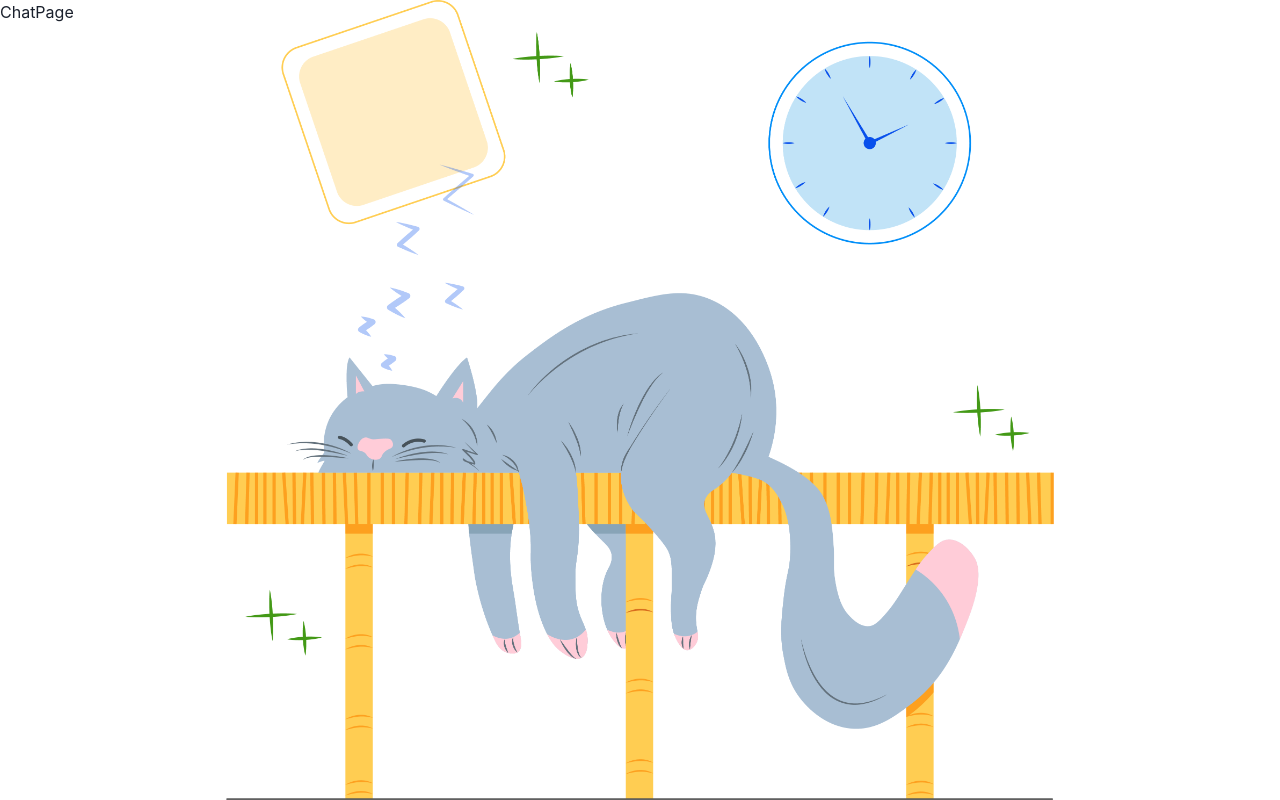
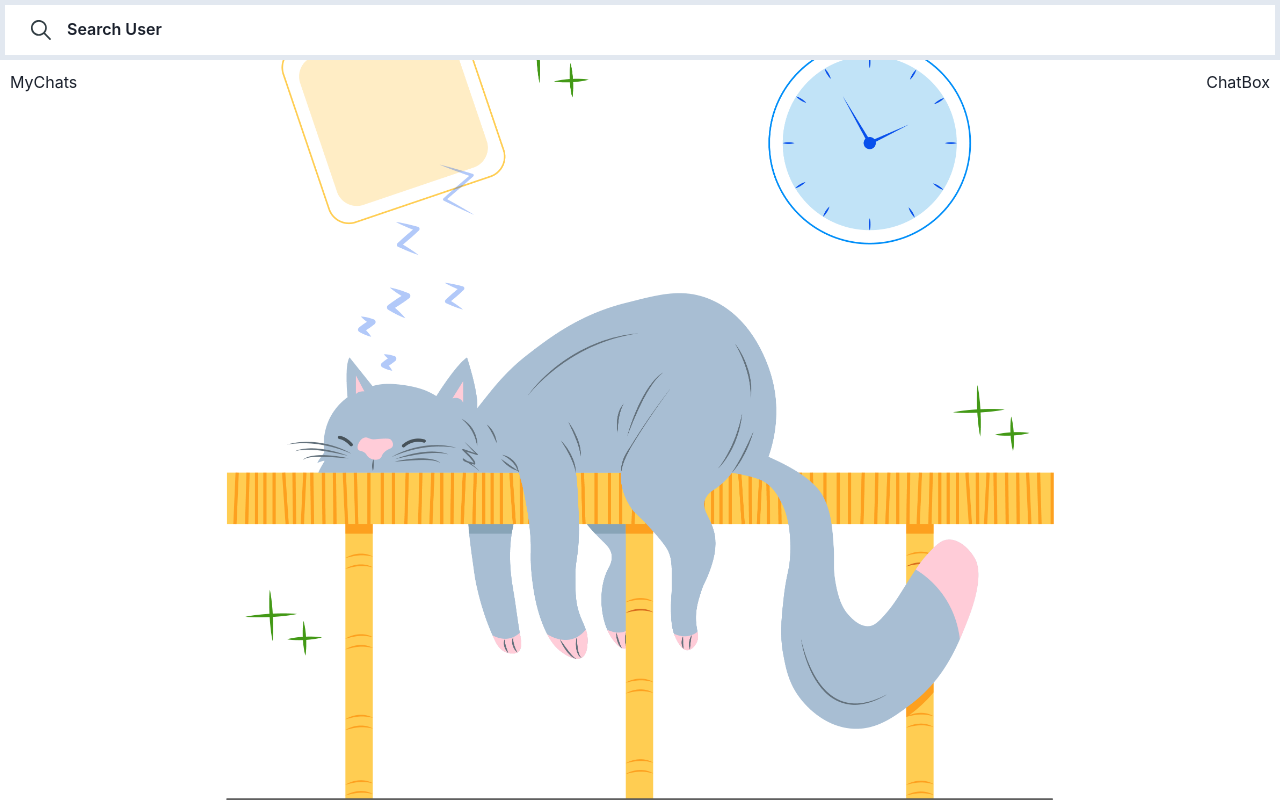
Before and after one commit to PersonalProject-06/back-end, a React (Vite) app in the folder front/: page /chat in a window 1280 px wide. Built offline with nearby package versions, Linux system fonts and the light colour scheme; sample sign-in values are in the browser's storage.

Commit message:
styling chat page

```diff
--- a/front/src/App.jsx
+++ b/front/src/App.jsx
@@ -1,18 +1,14 @@
 import { BrowserRouter, Routes, Route } from "react-router-dom";
 import { Home, ChatPage } from "./components";
-import "../src/css/app.css"
+import "../src/css/app.css";
 
 function App() {
   return (
     <div className="App">
-
-
-    <BrowserRouter>
       <Routes>
         <Route path="/" element={<Home />} />
         <Route path="/chat" element={<ChatPage />} />
       </Routes>
-    </BrowserRouter>
     </div>
   );
 }
--- a/front/src/components/index.js
+++ b/front/src/components/index.js
@@ -2,3 +2,6 @@ export { default as Home } from "../pages/Home/Home";
 export { default as ChatPage } from "../pages/chat/ChatPage";
 export { default as Login } from "./Login/Login";
 export { default as SignUp } from "./SignUp/SignUp";
+export { default as SideDrawer } from "./miscellaneous/SideDrawer";
+export { default as ChatBox } from "./miscellaneous/ChatBox";
+export { default as MyChats } from "./miscellaneous/MyChats";
--- /dev/null
+++ b/front/src/components/miscellaneous/ChatBox.jsx
@@ -0,0 +1,9 @@
+import React from 'react'
+
+const ChatBox = () => {
+  return (
+    <div>ChatBox</div>
+  )
+}
+
+export default ChatBox
--- /dev/null
+++ b/front/src/components/miscellaneous/MyChats.jsx
@@ -0,0 +1,9 @@
+import React from 'react'
+
+const MyChats = () => {
+  return (
+    <div>MyChats</div>
+  )
+}
+
+export default MyChats
--- /dev/null
+++ b/front/src/components/miscellaneous/SideDrawer.jsx
@@ -0,0 +1,31 @@
+import { Box, Button, Tooltip, Text } from "@chakra-ui/react";
+import React from "react";
+import { useState } from "react";
+import searchSvg from "../../../images/search.svg";
+const SideDrawer = () => {
+  const [search, setSearch] = useState("");
+  const [searchResult, setSearchResult] = useState([]);
+  const [loading, setLoading] = useState(false);
+  const [loadingChat, setLoadingChat] = useState(null);
+
+  return (
+    <Box
+    d="flex"
+    justifyContent={"space-between"}
+    alignItems="center"
+    bg={"white"}
+    w="100%"
+    p="5px 10px"
+    borderWidth={"5px"}
+    >
+      <Tooltip label="Search Users to chat" hasArrow placement="bottom-end">
+        <Button variant={"ghost"}>
+          <img src={searchSvg} style={{ width: "20px" }} />
+          <Text d={{ base: "none", md: "flex" }} px="4">Search User</Text>
+        </Button>
+      </Tooltip>
+    </Box>
+  );
+};
+
+export default SideDrawer;
--- /dev/null
+++ b/front/src/context/ChatProvider.jsx
@@ -0,0 +1,21 @@
+import { createContext, useState ,useEffect } from "react";
+import { useNavigate } from "react-router-dom";
+export  const ChatContext = createContext();
+
+const ChatProvider = ({ children }) => {
+  const navigateTo = useNavigate();
+  const [user, setUser] = useState(null);
+  useEffect(() => {
+    const userInfo = localStorage.getItem("userInfo");
+    if (!userInfo) {
+      navigateTo("/");
+    } else {
+      setUser(JSON.parse(userInfo));
+      navigateTo("/chat");
+    }
+  }, [navigateTo]);
+
+  return <ChatContext.Provider value={{user,setUser}}>{children}</ChatContext.Provider>;
+};
+
+export default ChatProvider;
--- a/front/src/main.jsx
+++ b/front/src/main.jsx
@@ -1,12 +1,18 @@
 import React from "react";
 import ReactDOM from "react-dom";
 import App from "./App";
-import { ChakraProvider } from '@chakra-ui/react'
+import { ChakraProvider } from "@chakra-ui/react";
+import ChatProvider from "./context/ChatProvider.jsx";
+import { BrowserRouter } from "react-router-dom";
 ReactDOM.render(
   <React.StrictMode>
-     <ChakraProvider>
-    <App />
-    </ChakraProvider>
+    <BrowserRouter>
+      <ChatProvider>
+        <ChakraProvider>
+          <App />
+        </ChakraProvider>
+      </ChatProvider>
+    </BrowserRouter>
   </React.StrictMode>,
   document.getElementById("root")
 );
--- a/front/src/pages/Home/Home.jsx
+++ b/front/src/pages/Home/Home.jsx
@@ -9,7 +9,16 @@ import {
   TabPanel,
 } from "@chakra-ui/react";
 import { SignUp, Login } from "../../components";
+import { useNavigate } from "react-router-dom";
+import { useEffect } from "react";
 const Home = () => {
+  const navigateTo = useNavigate();
+  useEffect(() => {
+    const userInfo = localStorage.getItem("userInfo");
+    if(userInfo){
+      navigateTo("/chat");
+    }
+  }, []);
   return (
     <Container maxW={"xl"} centerContent>
       <Box
--- a/front/src/pages/chat/ChatPage.jsx
+++ b/front/src/pages/chat/ChatPage.jsx
@@ -1,15 +1,26 @@
-import React, { useEffect ,useState } from "react";
-import { fetchData } from "./chatHelpers";
+import React, { useEffect, useState, useContext } from "react";
+
+import { ChatContext } from "../../context/ChatProvider.jsx";
+import { Box } from "@chakra-ui/react";
+import { SideDrawer, MyChats, ChatBox } from "../../components/index.js";
 const ChatPage = () => {
-    const [chatData,setChatData] =useState("")
-  useEffect(() => {
-    fetchData().then(data=>{
-        setChatData(data)
-    })
-    }, []);
-
-  console.log(chatData)
-  return <div>ChatPage</div>;
+  const { user } = useContext(ChatContext);
+  console.log(user);
+  return (
+    <div style={{ width: "100%" }}>
+      {user && <SideDrawer />}
+      <Box
+        d="flex"
+        justifyContent={"space-between"}
+        w="100%"
+        h="91.5vh"
+        p="10px"
+      >
+        {user && <MyChats />}
+        {user && <ChatBox />}
+      </Box>
+    </div>
+  );
 };
 
 export default ChatPage;
```
Also changed, not shown: front/images/search.svg (added), 1 other file (tests, documents, lock files or other folders).
